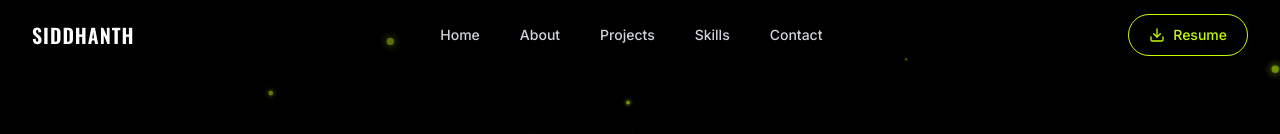
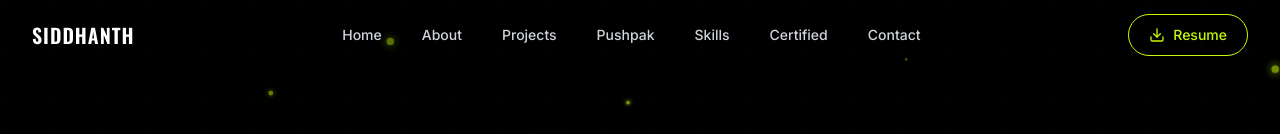
Before and after one commit to Siddhanth2509/Mine-Portfolio, a React (Vite) app in the folder app/: page / in a window 1280 px wide. Shown: the top 134 px of the page. Built offline with nearby package versions, Linux system fonts and the light colour scheme.

Commit message:
feat: Integrate Certifications section into App and Navigation

```diff
--- a/app/src/App.tsx
+++ b/app/src/App.tsx
@@ -6,8 +6,11 @@ import Hero from './sections/Hero';
 import About from './sections/About';
 import Experience from './sections/Experience';
 import Projects from './sections/Projects';
+import PushpakClub from './sections/PushpakClub';
 import Skills from './sections/Skills';
+import Certifications from './sections/Certifications';
 import Achievements from './sections/Achievements';
+import Gallery from './sections/Gallery';
 import CTA from './sections/CTA';
 import Footer from './sections/Footer';
 import FloatingParticles from './components/FloatingParticles';
@@ -43,8 +46,11 @@ function App() {
         <About />
         <Experience />
         <Projects />
+        <PushpakClub />
         <Skills />
+        <Certifications />
         <Achievements />
+        <Gallery />
         <CTA />
       </main>
 
--- a/app/src/sections/Navigation.tsx
+++ b/app/src/sections/Navigation.tsx
@@ -20,7 +20,9 @@ const Navigation = () => {
     { name: 'Home', href: '#home' },
     { name: 'About', href: '#about' },
     { name: 'Projects', href: '#projects' },
+    { name: 'Pushpak', href: '#pushpak' },
     { name: 'Skills', href: '#skills' },
+    { name: 'Certified', href: '#certifications' },
     { name: 'Contact', href: '#contact' },
   ];
 
```
